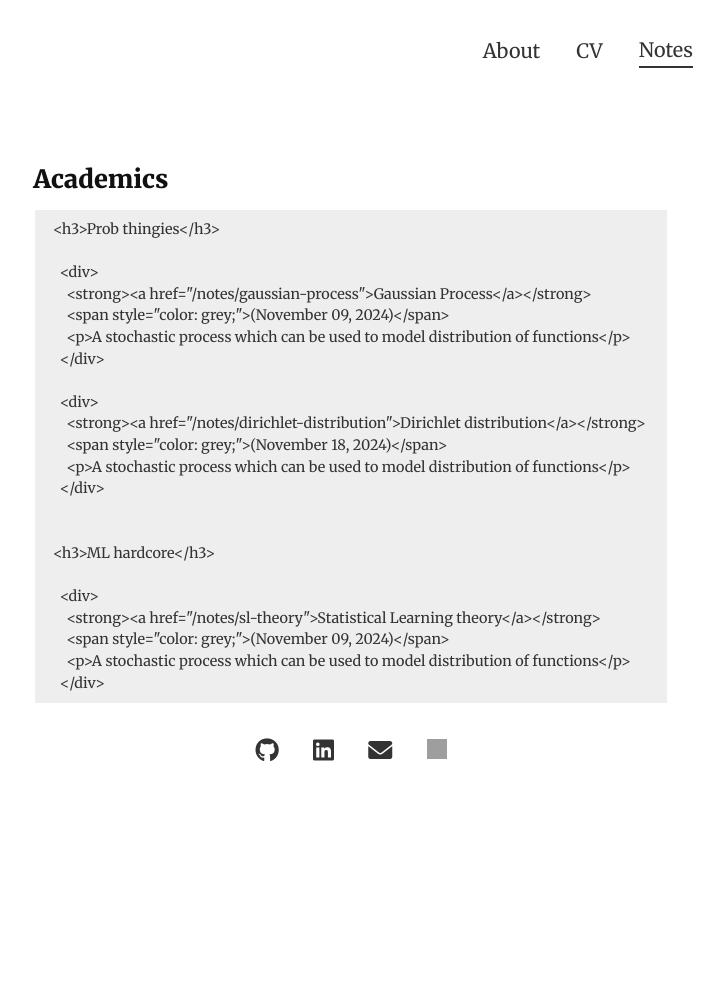
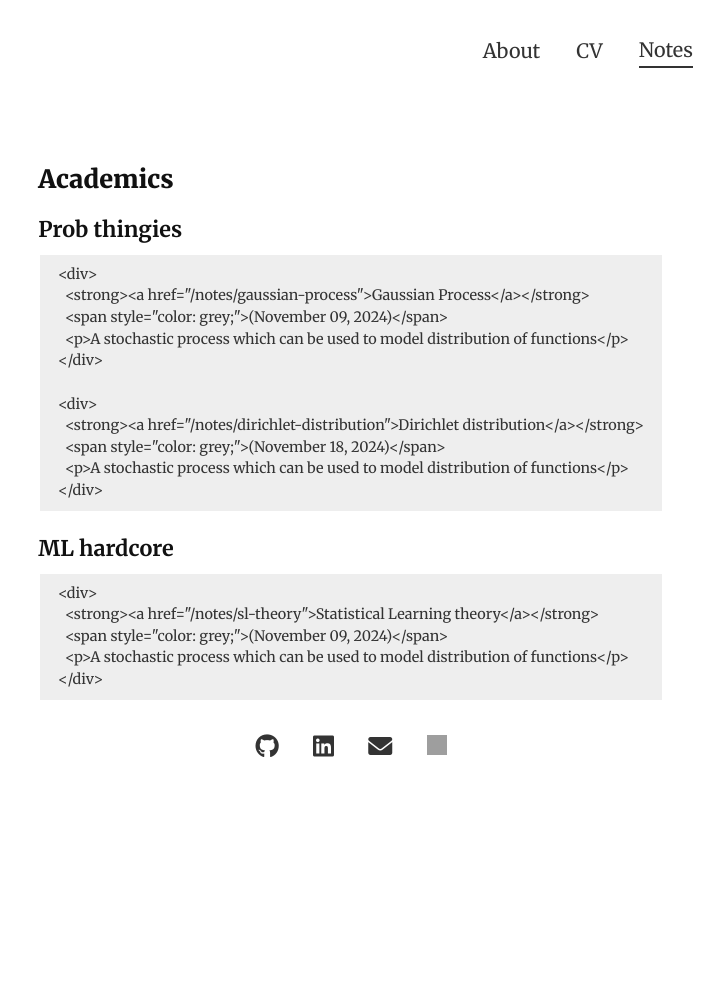
Before and after one commit to dannyrichy/dannyrichy.github.io, a Jekyll site: the page built from docs/notes.md, in a window 1280 px wide. Shown: the whole page, without its empty margins (289-1013 px from the left). Built offline with Jekyll 4.4.1, drawn with Linux system fonts in a browser that asks for light colours; our own code applies the rules of GitHub Pages for plain Markdown files; grey boxes are pictures that could not be loaded.

Commit message:
Corrected redering

```diff
--- a/docs/notes.md
+++ b/docs/notes.md
@@ -3,14 +3,15 @@
 ---
 
 ## Academics
+
 {% assign notes_by_category = site.notes | group_by: "category" %}
-  {% for category in notes_by_category %}
-    <h3>{{ category.name }}</h3>
-    {% for note in category.items %}
-      <div>
-        <strong><a href="{{ note.url }}">{{ note.title }}</a></strong>
-        <span style="color: grey;">({{ note.date | date: "%B %d, %Y" }})</span>
-        <p>{{ note.description }}</p>
-      </div>
-    {% endfor %}
+{% for category in notes_by_category %}
+  <h3>{{ category.name }}</h3>
+  {% for note in category.items %}
+    <div>
+      <strong><a href="{{ note.url }}">{{ note.title }}</a></strong>
+      <span style="color: grey;">({{ note.date | date: "%B %d, %Y" }})</span>
+      <p>{{ note.description }}</p>
+    </div>
   {% endfor %}
+{% endfor %}
```
